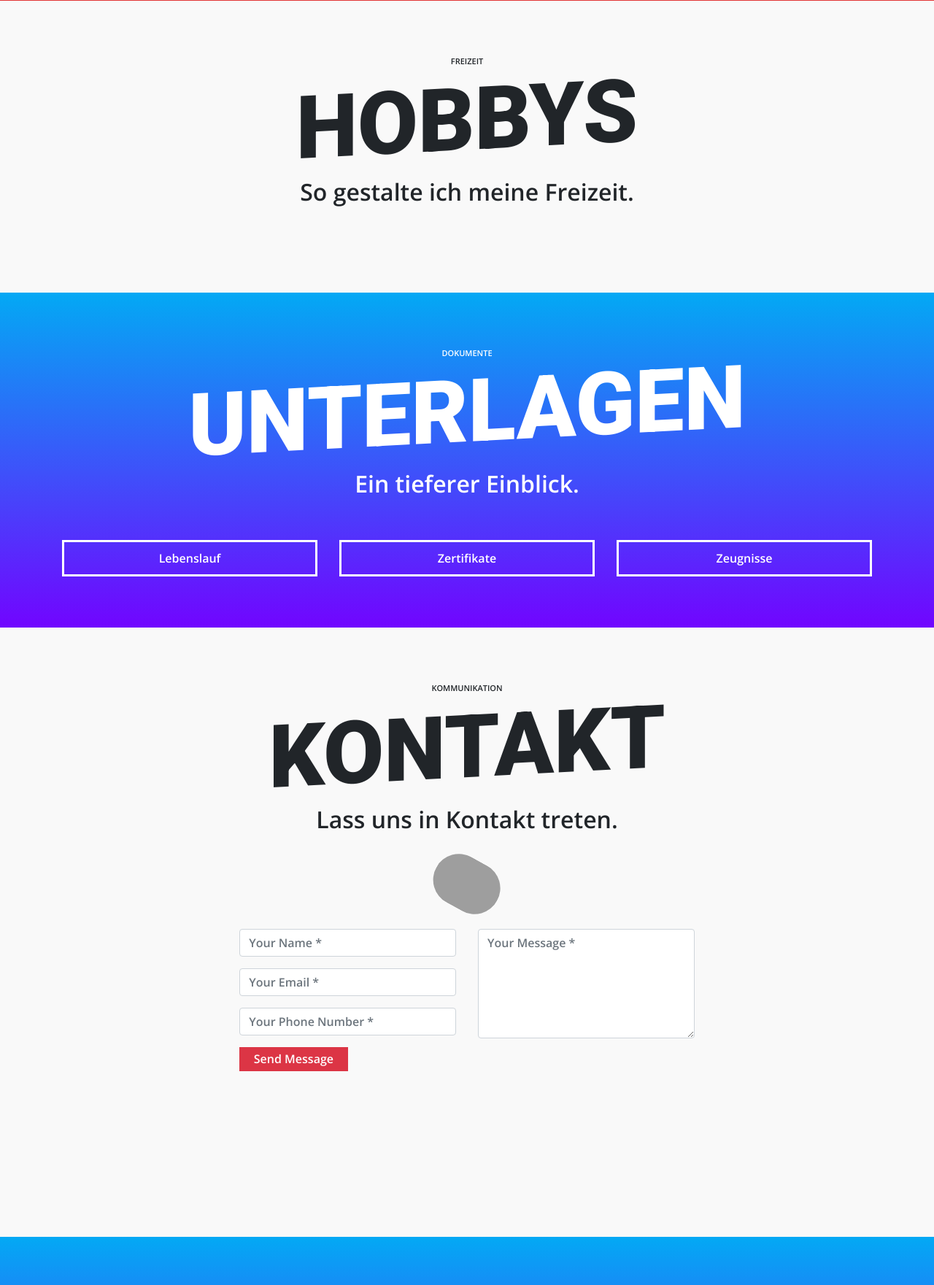
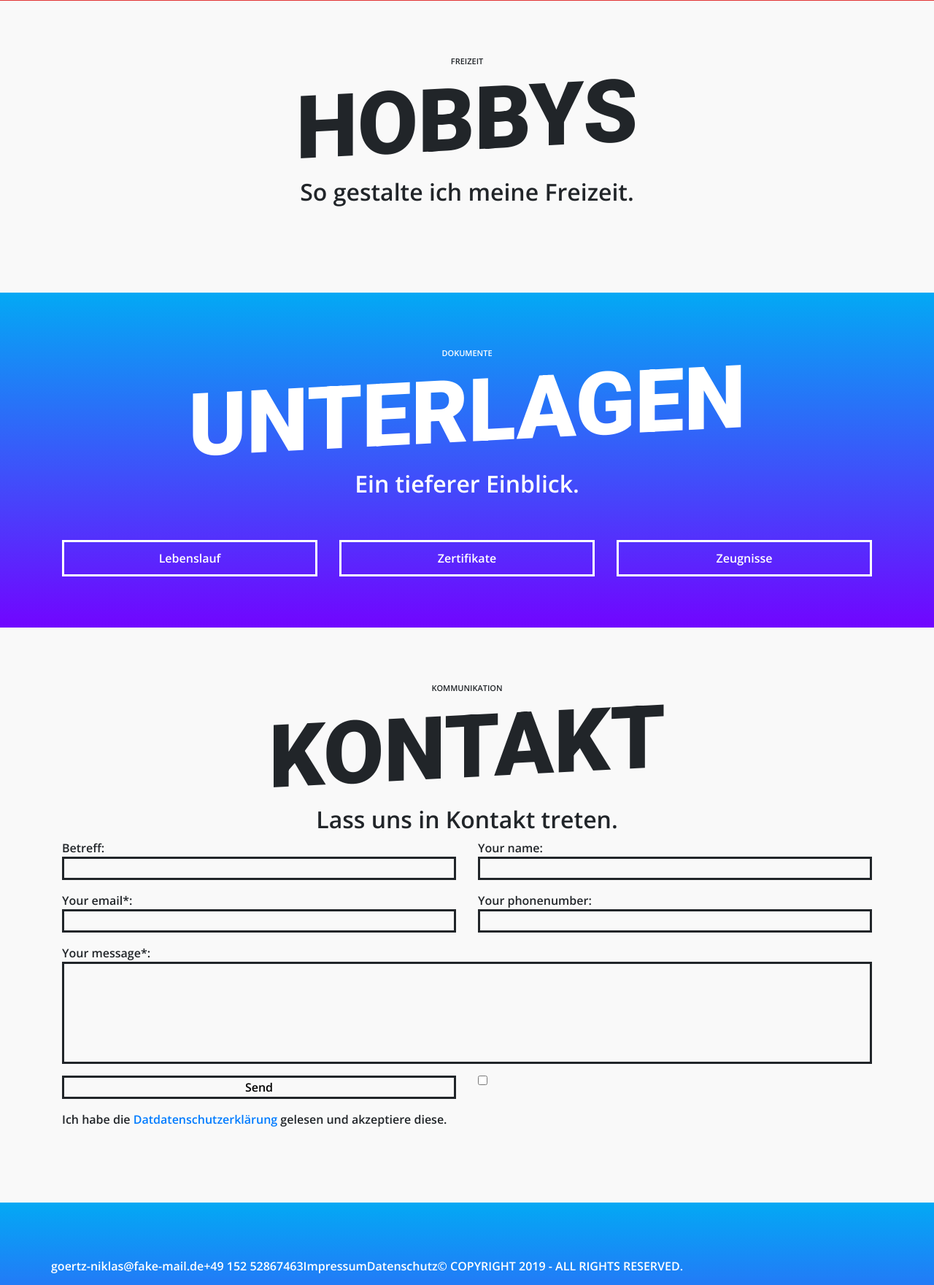
Before and after one commit to goertzniklas/goertzniklas.github.io, a PHP site: page / in a window 1280 px wide. Shown: the part 2829-4590 px from the top of the page at 73% size. Run offline with PHP 8.4, Linux system fonts and the light colour scheme; grey boxes are pictures that could not be loaded.

Commit message:
general styling

```diff
--- a/css/custom.css
+++ b/css/custom.css
@@ -165,12 +165,14 @@ section{
 
 
 #career{
-    /* Permalink - use to edit and share this gradient: https://colorzilla.com/gradient-editor/#03a9f4+0,7105ff+100 */
-    background: #03a9f4; /* Old browsers */
-    background: -moz-linear-gradient(-45deg,  #03a9f4 0%, #7105ff 100%); /* FF3.6-15 */
-    background: -webkit-linear-gradient(-45deg,  #03a9f4 0%,#7105ff 100%); /* Chrome10-25,Safari5.1-6 */
-    background: linear-gradient(135deg,  #03a9f4 0%,#7105ff 100%); /* W3C, IE10+, FF16+, Chrome26+, Opera12+, Safari7+ */
-    filter: progid:DXImageTransform.Microsoft.gradient( startColorstr='#03a9f4', endColorstr='#7105ff',GradientType=1 ); /* IE6-9 fallback on horizontal gradient */
+    /* Permalink - use to edit and share this gradient: https://colorzilla.com/gradient-editor/#03a9f4+0,7105ff+100
+    background: #03a9f4;
+    background: -moz-linear-gradient(-45deg,  #03a9f4 0%, #7105ff 100%);
+    background: -webkit-linear-gradient(-45deg,  #03a9f4 0%,#7105ff 100%);
+    background: linear-gradient(135deg,  #03a9f4 0%,#7105ff 100%);
+    filter: progid:DXImageTransform.Microsoft.gradient( startColorstr='#03a9f4', endColorstr='#7105ff',GradientType=1 );
+    */
+    background: #131111;
 
     color: white;
 }
@@ -195,11 +197,11 @@ ul.timeline > li {
 }
 ul.timeline > li:before {
     content: ' ';
-    background: white;
+    background: #F44336;
     display: inline-block;
     position: absolute;
     border-radius: 50%;
-    border: 3px solid #22c0e8;
+    border: 3px solid #131111;
     left: 20px;
     width: 20px;
     height: 20px;
@@ -265,50 +267,18 @@ filter: progid:DXImageTransform.Microsoft.gradient( startColorstr='#03a9f4', end
 
 }
 
-.contact-form{
-    margin-top: 4%;
-    margin-bottom: 5%;
-    width: 70%;
+.contactInp{
+    border: 3px solid #212529;
+    background: #f9f9f9;
+    width: 100%;
 }
-.contact-image{
-    text-align: center;
-}
-.contact-image img{
-    border-radius: 6rem;
-    width: 11%;
-    margin-top: -3%;
-    transform: rotate(29deg);
-}
-.contact-form form{
-    padding: 14%;
-    padding-top: 3%;
-}
-.contact-form form .row{
-    margin-bottom: -7%;
-}
-.contact-form h3{
-    margin-bottom: 8%;
-    margin-top: -10%;
-    text-align: center;
-    color: #0062cc;
-}
-.contact-form .btnContact {
-    width: 50%;
-    border: none;
-    padding: 1.5%;
-    background: #dc3545;
-    font-weight: 600;
-    color: #fff;
-    cursor: pointer;
-}
-.btnContactSubmit
-{
-    width: 50%;
-    padding: 1.5%;
-    color: #fff;
-    background-color: #0062cc;
-    border: none;
-    cursor: pointer;
+
+.contactInpTexA{
+    height: 140px;
+    border: 3px solid #212529;
+    background: #f9f9f9;
+    width: 100%;
+    resize: none;
 }
 
 #footer{
--- a/index.html
+++ b/index.html
@@ -83,15 +83,15 @@
               <div class="col-md-6">
                 <ul class="timeline">
                   <li>
-                    <p>New Web Design</p>
+                    <p>2019</p>
                     <p>Lorem ipsum dolor sit amet, consectetur adipiscing elit. Quisque scelerisque diam non nisi semper, et elementum lorem ornare. Maecenas placerat facilisis mollis. Duis sagittis ligula in sodales vehicula....</p>
                   </li>
                   <li>
-                    <p>21 000 Job Seekers</p>
+                    <p>2016</p>
                     <p>Curabitur purus sem, malesuada eu luctus eget, suscipit sed turpis. Nam pellentesque felis vitae justo accumsan, sed semper nisi sollicitudin...</p>
                   </li>
                   <li>
-                    <p>Awesome Employers</p>
+                    <p>2014</p>
                     <p>Fusce ullamcorper ligula sit amet quam accumsan aliquet. Sed nulla odio, tincidunt vitae nunc vitae, mollis pharetra velit. Sed nec tempor nibh...</p>
                   </li>
                 </ul>
@@ -100,15 +100,15 @@
               <div class="col-md-6">
                   <ul class="timeline">
                     <li>
-                      <p>New Web Design</p>
+                      <p>2013</p>
                       <p>Lorem ipsum dolor sit amet, consectetur adipiscing elit. Quisque scelerisque diam non nisi semper, et elementum lorem ornare. Maecenas placerat facilisis mollis. Duis sagittis ligula in sodales vehicula....</p>
                     </li>
                     <li>
-                      <p>21 000 Job Seekers</p>
+                      <p>2011</p>
                       <p>Curabitur purus sem, malesuada eu luctus eget, suscipit sed turpis. Nam pellentesque felis vitae justo accumsan, sed semper nisi sollicitudin...</p>
                     </li>
                     <li>
-                      <p>Awesome Employers</p>
+                      <p>2008</p>
                       <p>Fusce ullamcorper ligula sit amet quam accumsan aliquet. Sed nulla odio, tincidunt vitae nunc vitae, mollis pharetra velit. Sed nec tempor nibh...</p>
                     </li>
                   </ul>
@@ -286,30 +286,58 @@
             </div>
           </div>
           <div class="container contact-form">
-              <div class="contact-image">
-                  <img src="https://image.ibb.co/kUagtU/rocket_contact.png" alt="rocket_contact"/>
+
+              <form method="post" action="submit.php">
+
+                <div class="row">
+                  <div class="col-6">
+                    <p>Betreff:
+                    <br /><input class="contactInp" name="reference" /></p>
                   </div>
-              <form method="post">
-                 <div class="row">
-                      <div class="col-md-6">
-                          <div class="form-group">
-                              <input type="text" name="txtName" class="form-control" placeholder="Your Name *" value="" />
+
+                  <div class="col-6">
+                    <p>Your name:
+                    <br /><input class="contactInp"  type="text" name="name" /></p>
                   </div>
-                          <div class="form-group">
-                              <input type="text" name="txtEmail" class="form-control" placeholder="Your Email *" value="" />
+
+                  <div class="col-6">
+                    <p>Your email*:
+                    <br /><input class="contactInp" type="email" name="email" /></p>
                   </div>
-                          <div class="form-group">
-                              <input type="text" name="txtPhone" class="form-control" placeholder="Your Phone Number *" value="" />
+
+                  <div class="col-6">
+                    <p>Your phonenumber:
+                    <br /><input class="contactInp"  name="phone" /></p>
                   </div>
-                          <div class="form-group">
-                              <input type="submit" name="btnSubmit" class="btnContact" value="Send Message" />
+                    <!-- Important: if you add any fields to this page, you will also need to update the php script -->
+
+                  <div class="col-6">
+                    <p style="display:none">Leave this empty:
+                    <br /><input class="contactInp"  name="url" /></p>
                   </div>
+
+                  <div class="col-12">
+                    <p>Your message*:
+                    <br /><textarea class="contactInpTexA" name="message" rows="10" cols="50"></textarea></p>
                   </div>
-                      <div class="col-md-6">
-                          <div class="form-group">
-                              <textarea name="txtMsg" class="form-control" placeholder="Your Message *" style="width: 100%; height: 150px;"></textarea>
+
+                  <div class="col-6">
+                      <p><input class="contactInp"  type="submit" value="Send" /></p>
                     </div>
+
+                  <div class="col-6">
+                    <input type="checkbox" name="dpp" value="value1">
                   </div>
+
+                  <div class="col-12">
+                      <p>
+                          Ich habe die
+                          <a href="#">Datdatenschutzerklärung</a>
+                          gelesen und akzeptiere diese.
+                        </p>
+                  </div>
+
+
                 </div>
                 </form>
   </div>
```
Lines whose indentation alone changed are shown as unchanged.
